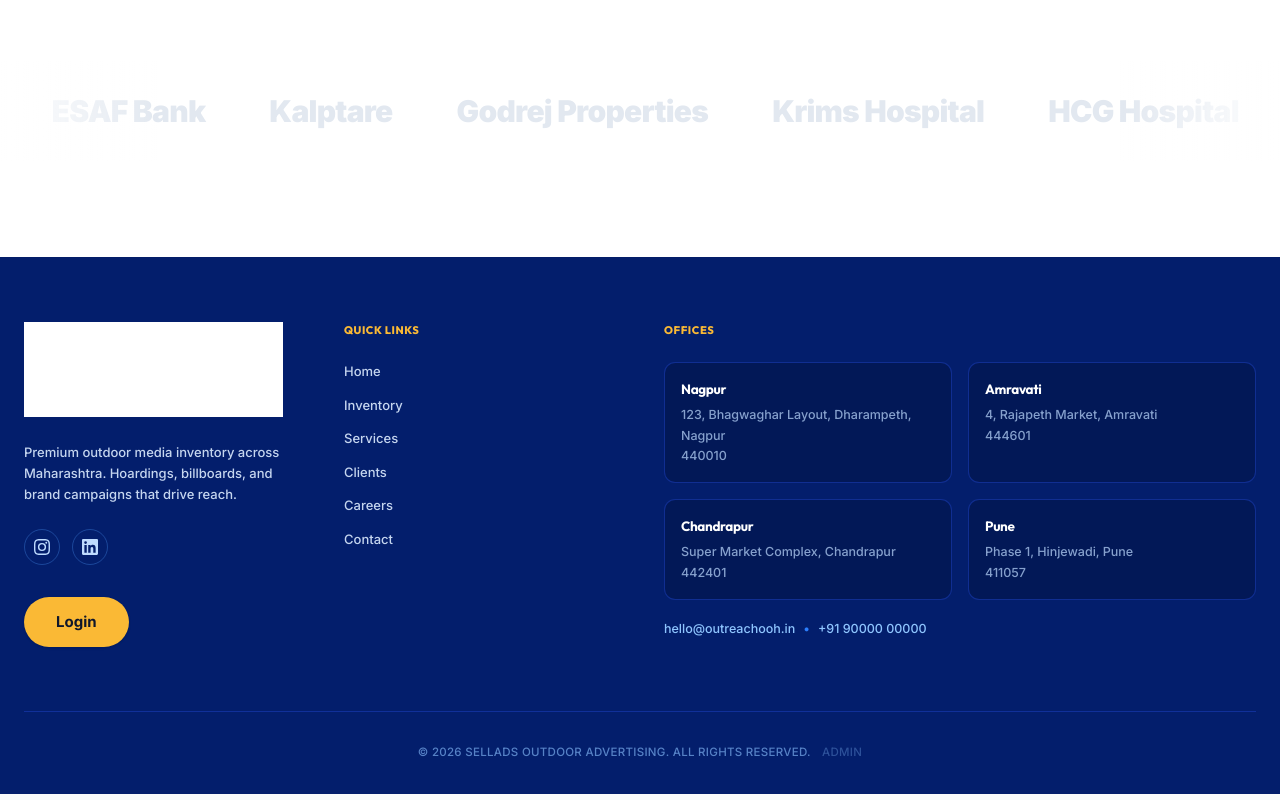
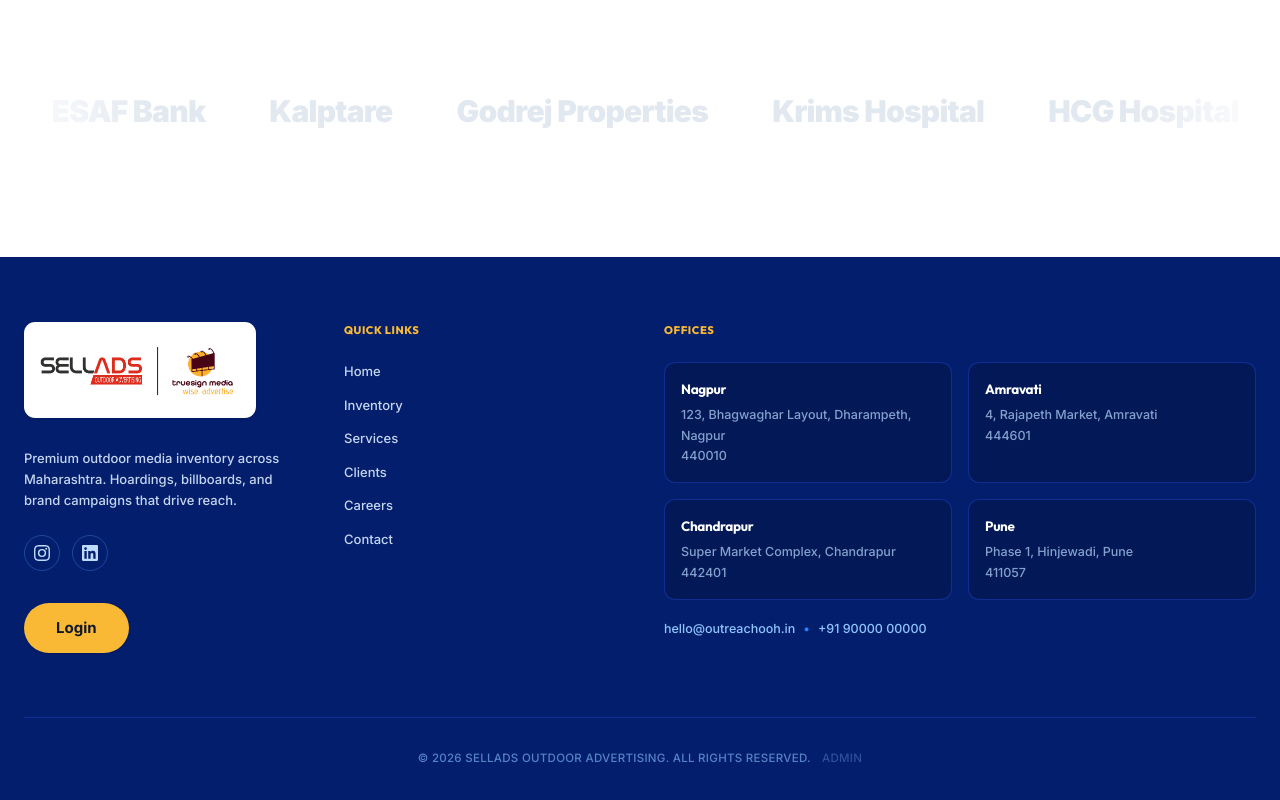
Before and after one commit to 9125aditya/Hording-dashboard, a Next.js app: page / in a window 1280 px wide. Shown: the part 1678-2478 px from the top of the page. Built offline with nearby package versions, Linux system fonts and the light colour scheme; no server answers.

Commit message:
fix: removed invert filter from footer logo to prevent solid white box on non-transparent images

```diff
--- a/src/app/(public)/layout.tsx
+++ b/src/app/(public)/layout.tsx
@@ -73,8 +73,8 @@ export default async function PublicLayout({ children }: { children: ReactNode }
 
             {/* Brand Column */}
             <div className="col-span-1 md:col-span-1">
-              <Link href="/" className="flex items-center mb-6">
-                <img src="/logo.png" alt="Sellads Advertising" className="h-20 md:h-24 w-auto object-contain brightness-0 invert" />
+              <Link href="/" className="inline-block mb-6 bg-white rounded-xl p-2 shadow-sm">
+                <img src="/logo.png" alt="Sellads Advertising" className="h-16 md:h-20 w-auto object-contain" />
               </Link>
               <p className="text-[13px] text-blue-100 leading-relaxed pr-4 font-medium opacity-90">
                 Premium outdoor media inventory across Maharashtra. Hoardings, billboards, and brand campaigns that drive reach.
```
